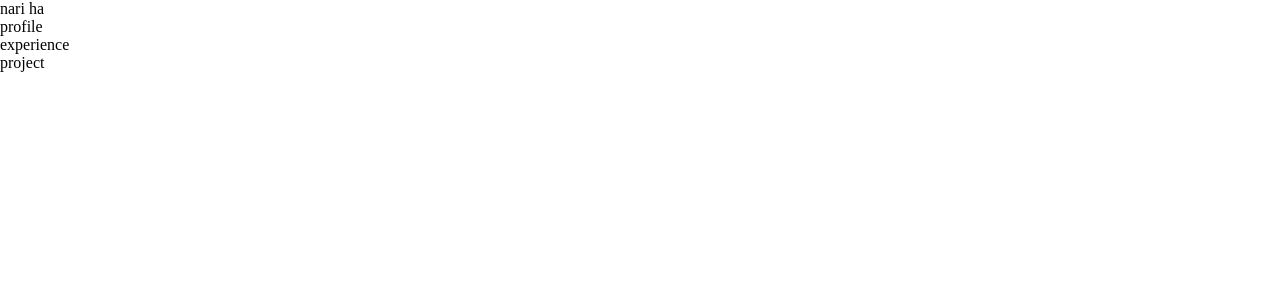
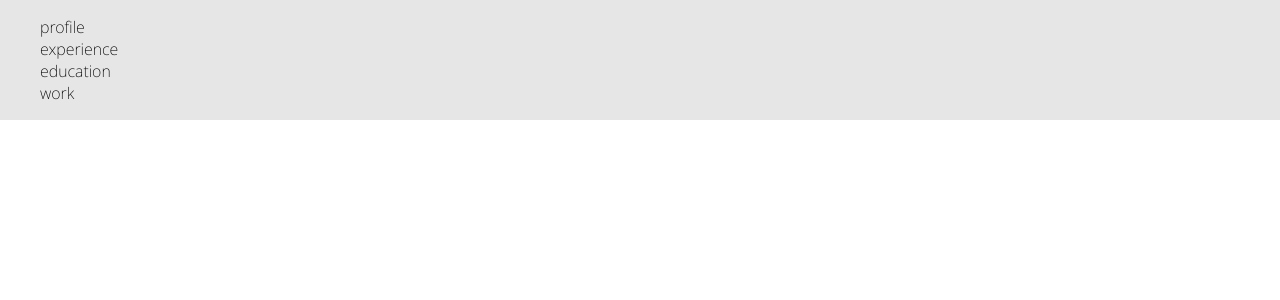
Before and after one commit to nari-ha/portfolio, a React (Vite) app: page / in a window 1280 px wide. Shown: the top 300 px of the page. Built offline with nearby package versions, Linux system fonts and the light colour scheme.

Commit message:
adding logo

```diff
--- a/index.html
+++ b/index.html
@@ -1,7 +1,13 @@
-<!doctype html>
+<!DOCTYPE html>
 <html lang="en">
   <head>
     <meta charset="UTF-8" />
+    <link rel="preconnect" href="https://fonts.googleapis.com" />
+    <link rel="preconnect" href="https://fonts.gstatic.com" crossorigin />
+    <link
+      href="https://fonts.googleapis.com/css2?family=Noto+Sans+KR:wght@100..900&family=Noto+Sans:ital,wght@0,100..900;1,100..900&display=swap"
+      rel="stylesheet"
+    />
     <!-- <link rel="icon" type="image/svg+xml" href="/vite.svg" /> -->
     <meta name="viewport" content="width=device-width, initial-scale=1.0" />
     <title>Portfolio</title>
--- a/src/App.css
+++ b/src/App.css
@@ -1,2 +1,28 @@
-body { margin: 0; }
+body { margin: 0; padding: 0;}
 div { box-sizing: border-box; }
+
+/* a 링크 초기화 */
+a {color: inherit; text-decoration: inherit;}
+a:hover {color: #2698cb;}
+/* 폰트 초기화 */
+body, input, textarea, select, button, table {
+  font-family: "Noto Sans", serif;
+  font-optical-sizing: auto;
+  font-weight: 200;
+  font-style: normal;
+  font-variation-settings:
+    "wdth" 100;
+}
+em, address {font-style: normal;}
+ul, li, ol {list-style: none;}
+h1, h2, h3, h4, h5, h6 {font-size: inherit; font-weight: inherit;}
+button {border: none;}
+
+.header {
+  width: 100%;
+  display: flex;
+  background-color: #e6e6e6;
+}
+.header .main-logo {
+  background-image: url(./images/jokebear.jpg);
+}
--- a/src/App.jsx
+++ b/src/App.jsx
@@ -9,10 +9,17 @@ function App() {
 
   return (
     <>
-    <div>nari ha</div>
-    <div>profile</div>
-    <div>experience</div>
-    <div>project</div>
+      <div className="header">
+        <div className="main-logo"></div>
+        <div className="nav-bar">
+          <ul>
+            <li>profile</li>
+            <li>experience</li>
+            <li>education</li>
+            <li>work</li>
+          </ul>
+        </div>
+      </div>
     </>
   )
 }
```
Also changed, not shown: src/images/jokebear.jpg (added).
